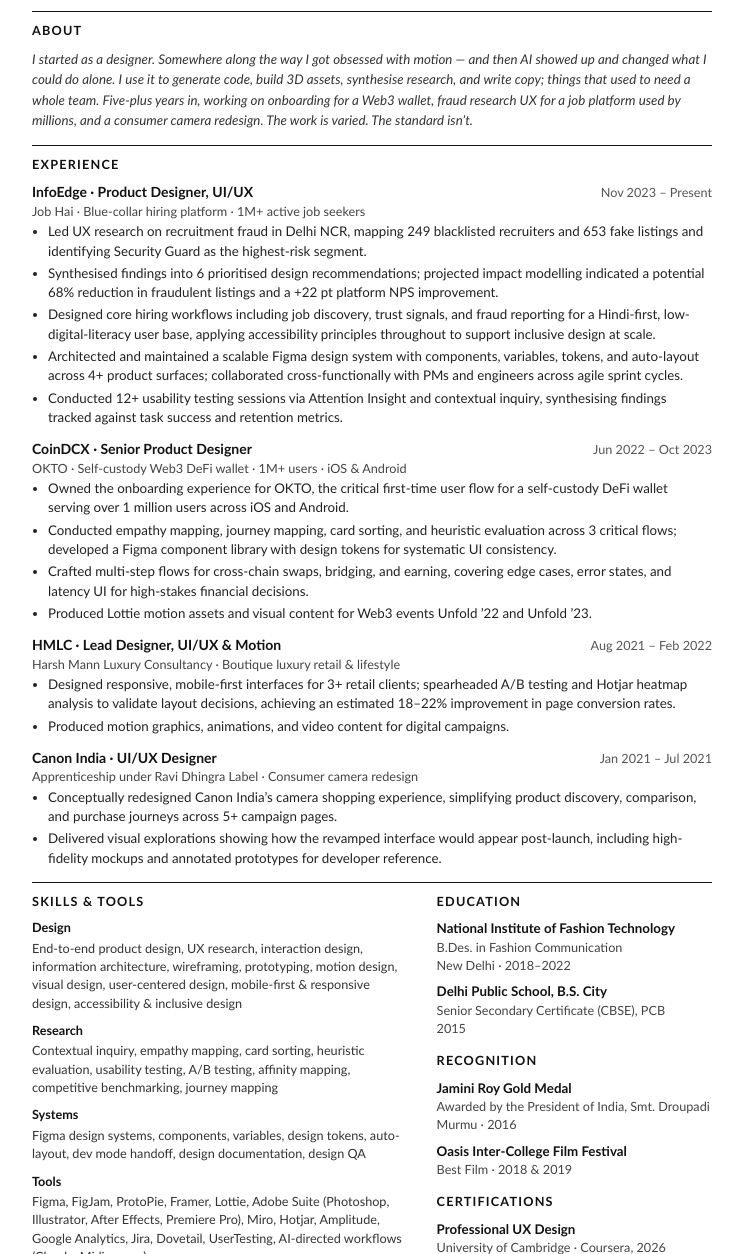
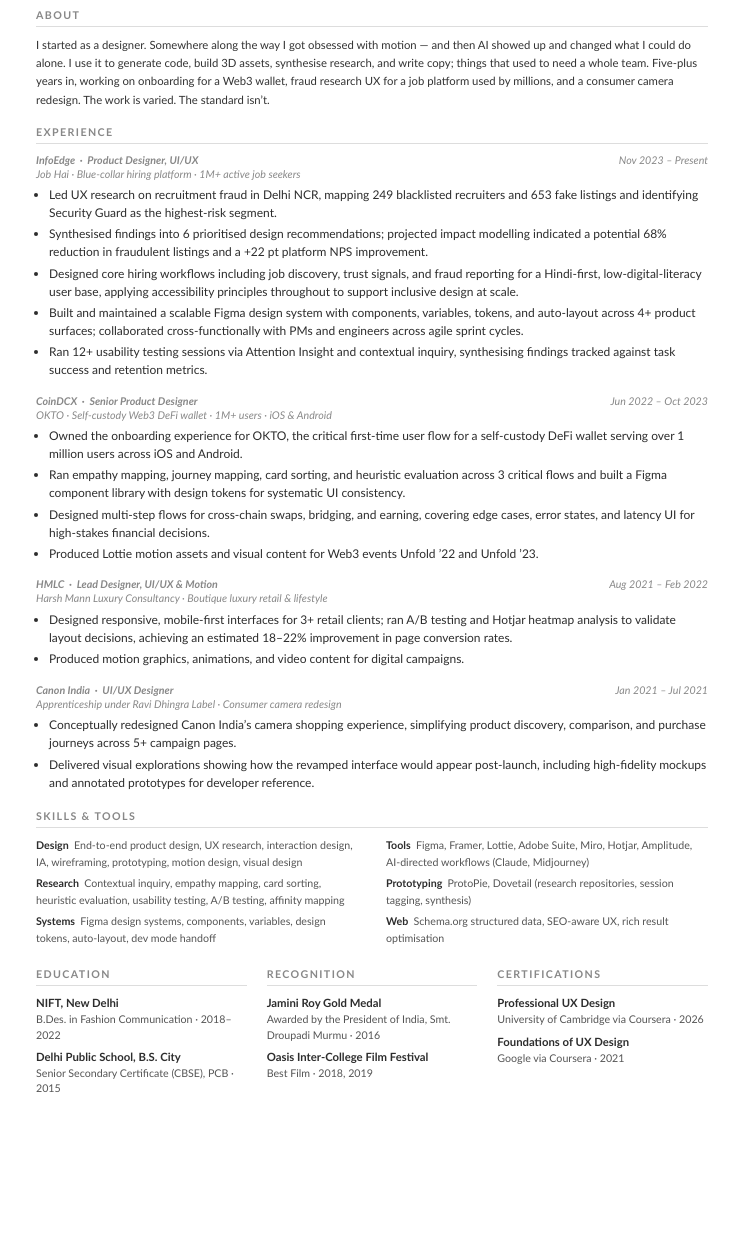
Before and after one commit to anandparth/Resume, a plain HTML site: page resume_bccl.html in a window 1280 px wide. Shown: the part 129-1383 px from the top of the page, without its empty margins (268-1011 px from the left). After the commit the page ends 1272 px from the top, so only its background shows below. Drawn offline with Linux system fonts and the light colour scheme.

Commit message:
Replicate DOCX exactly: typography, colors, 2-col skills, 3-col bottom, tight spacing

```diff
--- a/resume_bccl.html
+++ b/resume_bccl.html
@@ -3,81 +3,189 @@
 <head>
   <meta charset="UTF-8" />
   <meta name="viewport" content="width=device-width, initial-scale=1.0" />
-  <title>Parth Anand — Product Designer Resume</title>
+  <title>Parth Anand — Product Designer</title>
   <style>
     * { margin: 0; padding: 0; box-sizing: border-box; }
     body {
       font-family: 'Calibri', 'Arial', sans-serif;
-      font-size: 10.5pt;
+      background: #fff;
+      color: #2d2d2d;
+    }
+    .page {
+      max-width: 744px;
+      margin: 0 auto;
+      padding: 40px 36px;
+    }
+
+    /* ── Header ── */
+    .name {
+      font-size: 24pt;
+      font-weight: 700;
+      color: #111111;
+      line-height: 1.1;
+      margin-bottom: 3px;
+    }
+    .subtitle {
+      font-size: 10pt;
+      font-weight: 400;
+      color: #555555;
+      margin-bottom: 8px;
+    }
+    .contact {
+      display: flex;
+      flex-wrap: wrap;
+      align-items: center;
+      font-size: 8pt;
+      color: #888888;
+      margin-bottom: 22px;
+      gap: 0;
+    }
+    .contact a { color: #888888; text-decoration: none; }
+    .sep { margin: 0 7px; color: #bbbbbb; }
+
+    /* ── Section ── */
+    .section { margin-bottom: 16px; }
+    .section-title {
+      font-size: 8pt;
+      font-weight: 700;
+      color: #888888;
+      text-transform: uppercase;
+      letter-spacing: 1.4px;
+      padding-bottom: 5px;
+      border-bottom: 0.75px solid #dddddd;
+      margin-bottom: 9px;
+    }
+
+    /* ── About ── */
+    .about-text {
+      font-size: 8.5pt;
+      color: #333333;
+      line-height: 1.6;
+    }
+
+    /* ── Experience ── */
+    .job { margin-bottom: 13px; }
+    .job:last-child { margin-bottom: 0; }
+    .job-header {
+      display: flex;
+      justify-content: space-between;
+      align-items: baseline;
+      margin-bottom: 1px;
+    }
+    .job-company-title {
+      font-size: 8pt;
+      font-weight: 700;
+      font-style: italic;
+      color: #888888;
+    }
+    .job-date {
+      font-size: 8pt;
+      font-style: italic;
+      color: #888888;
+      white-space: nowrap;
+      margin-left: 12px;
+    }
+    .job-meta {
+      font-size: 8pt;
+      font-style: italic;
+      color: #888888;
+      margin-bottom: 5px;
+    }
+    .job ul {
+      padding-left: 13px;
+      list-style-type: disc;
+    }
+    .job li {
+      font-size: 9pt;
+      color: #2d2d2d;
+      line-height: 1.5;
+      padding-top: 1.2pt;
+      padding-bottom: 1.2pt;
+    }
+
+    /* ── Skills — 2-col ── */
+    .skills-grid {
+      display: grid;
+      grid-template-columns: 1fr 1fr;
+      gap: 0 28px;
+    }
+    .skill-row {
+      font-size: 8pt;
+      color: #555555;
+      line-height: 1.55;
+      margin-bottom: 5px;
+    }
+    .skill-row strong {
+      font-weight: 700;
+      color: #2d2d2d;
+    }
+
+    /* ── Bottom 3-col ── */
+    .bottom-grid {
+      display: grid;
+      grid-template-columns: 1fr 1fr 1fr;
+      gap: 0 20px;
+    }
+    .bottom-section-title {
+      font-size: 8pt;
+      font-weight: 700;
+      color: #888888;
+      text-transform: uppercase;
+      letter-spacing: 1.4px;
+      padding-bottom: 5px;
+      border-bottom: 0.75px solid #dddddd;
+      margin-bottom: 9px;
+    }
+    .bottom-entry { margin-bottom: 7px; }
+    .bottom-name {
+      font-size: 8.5pt;
+      font-weight: 700;
+      color: #2d2d2d;
+      line-height: 1.4;
+    }
+    .bottom-detail {
+      font-size: 8pt;
+      color: #555555;
       line-height: 1.45;
-      color: #1a1a1a;
-      background: #fff;
-      padding: 0;
     }
-    .page { max-width: 760px; margin: 0 auto; padding: 36px 40px; }
-    .header { margin-bottom: 14px; }
-    .header h1 { font-size: 22pt; font-weight: 700; letter-spacing: 0.5px; color: #111; }
-    .header .title { font-size: 11pt; font-weight: 400; color: #444; margin-top: 2px; }
-    .contact { margin-top: 6px; font-size: 9.5pt; color: #333; display: flex; flex-wrap: wrap; gap: 18px; }
-    .contact a { color: #333; text-decoration: none; }
-    hr { border: none; border-top: 1.5px solid #111; margin: 10px 0; }
-    .section { margin-bottom: 14px; }
-    .section-title { font-size: 9.5pt; font-weight: 700; text-transform: uppercase; letter-spacing: 1.2px; color: #111; margin-bottom: 8px; }
-    .about p { font-size: 10pt; color: #333; line-height: 1.55; font-style: italic; }
-    .job { margin-bottom: 12px; }
-    .job-header { display: flex; justify-content: space-between; align-items: baseline; flex-wrap: wrap; }
-    .job-company { font-size: 10.5pt; font-weight: 700; color: #111; }
-    .job-meta { font-size: 9.5pt; color: #444; margin-bottom: 1px; }
-    .job-date { font-size: 9.5pt; color: #555; white-space: nowrap; }
-    .job-title { font-size: 10pt; font-style: italic; color: #333; margin-bottom: 5px; }
-    .job ul { padding-left: 16px; list-style-type: disc; }
-    .job li { font-size: 10pt; color: #222; margin-bottom: 3px; }
-    .two-col { display: flex; gap: 32px; }
-    .col-left { flex: 1.15; }
-    .col-right { flex: 0.85; }
-    .skill-block { margin-bottom: 9px; }
-    .skill-label { font-size: 9.5pt; font-weight: 700; color: #111; margin-bottom: 2px; }
-    .skill-block p { font-size: 9.5pt; color: #333; line-height: 1.45; }
-    .edu-item, .cert-item, .award-item { margin-bottom: 7px; }
-    .edu-name { font-size: 10pt; font-weight: 700; color: #111; }
-    .edu-detail, .cert-detail, .award-detail { font-size: 9.5pt; color: #444; }
-    @media print { body { padding: 0; } .page { padding: 24px 30px; } }
+
+    @media print {
+      body { padding: 0; }
+      .page { padding: 30px 28px; max-width: 100%; }
+    }
   </style>
 </head>
 <body>
 <div class="page">
 
   <!-- Header -->
-  <div class="header">
-    <h1>Parth Anand</h1>
-    <div class="title">Product Designer &#8212; UI/UX</div>
+  <div class="name">Parth Anand</div>
+  <div class="subtitle">Product Designer, UI/UX</div>
   <div class="contact">
     <a href="mailto:parthanand1705@gmail.com">parthanand1705@gmail.com</a>
+    <span class="sep">&middot;</span>
     <span>+91 72096 84084</span>
+    <span class="sep">&middot;</span>
     <a href="https://linkedin.com/in/parthanand21" target="_blank">linkedin.com/in/parthanand21</a>
+    <span class="sep">&middot;</span>
     <a href="https://parthanand.in" target="_blank">parthanand.in</a>
+    <span class="sep">&middot;</span>
     <span>Noida, India</span>
   </div>
-  </div>
-
-  <hr />
 
   <!-- About -->
-  <div class="section about">
+  <div class="section">
     <div class="section-title">About</div>
-    <p>I started as a designer. Somewhere along the way I got obsessed with motion &#8212; and then AI showed up and changed what I could do alone. I use it to generate code, build 3D assets, synthesise research, and write copy; things that used to need a whole team. Five-plus years in, working on onboarding for a Web3 wallet, fraud research UX for a job platform used by millions, and a consumer camera redesign. The work is varied. The standard isn&#8217;t.</p>
+    <p class="about-text">I started as a designer. Somewhere along the way I got obsessed with motion &#8212; and then AI showed up and changed what I could do alone. I use it to generate code, build 3D assets, synthesise research, and write copy; things that used to need a whole team. Five-plus years in, working on onboarding for a Web3 wallet, fraud research UX for a job platform used by millions, and a consumer camera redesign. The work is varied. The standard isn&#8217;t.</p>
   </div>
-
-  <hr />
 
   <!-- Experience -->
   <div class="section">
     <div class="section-title">Experience</div>
 
-    <!-- InfoEdge -->
     <div class="job">
       <div class="job-header">
-        <span class="job-company">InfoEdge &middot; Product Designer, UI/UX</span>
+        <span class="job-company-title">InfoEdge &nbsp;&middot;&nbsp; Product Designer, UI/UX</span>
         <span class="job-date">Nov 2023 &#8211; Present</span>
       </div>
       <div class="job-meta">Job Hai &middot; Blue-collar hiring platform &middot; 1M+ active job seekers</div>
@@ -85,43 +193,40 @@
         <li>Led UX research on recruitment fraud in Delhi NCR, mapping 249 blacklisted recruiters and 653 fake listings and identifying Security Guard as the highest-risk segment.</li>
         <li>Synthesised findings into 6 prioritised design recommendations; projected impact modelling indicated a potential 68% reduction in fraudulent listings and a +22 pt platform NPS improvement.</li>
         <li>Designed core hiring workflows including job discovery, trust signals, and fraud reporting for a Hindi-first, low-digital-literacy user base, applying accessibility principles throughout to support inclusive design at scale.</li>
-        <li>Architected and maintained a scalable Figma design system with components, variables, tokens, and auto-layout across 4+ product surfaces; collaborated cross-functionally with PMs and engineers across agile sprint cycles.</li>
-        <li>Conducted 12+ usability testing sessions via Attention Insight and contextual inquiry, synthesising findings tracked against task success and retention metrics.</li>
+        <li>Built and maintained a scalable Figma design system with components, variables, tokens, and auto-layout across 4+ product surfaces; collaborated cross-functionally with PMs and engineers across agile sprint cycles.</li>
+        <li>Ran 12+ usability testing sessions via Attention Insight and contextual inquiry, synthesising findings tracked against task success and retention metrics.</li>
       </ul>
     </div>
 
-    <!-- CoinDCX -->
     <div class="job">
       <div class="job-header">
-        <span class="job-company">CoinDCX &middot; Senior Product Designer</span>
+        <span class="job-company-title">CoinDCX &nbsp;&middot;&nbsp; Senior Product Designer</span>
         <span class="job-date">Jun 2022 &#8211; Oct 2023</span>
       </div>
       <div class="job-meta">OKTO &middot; Self-custody Web3 DeFi wallet &middot; 1M+ users &middot; iOS &amp; Android</div>
       <ul>
         <li>Owned the onboarding experience for OKTO, the critical first-time user flow for a self-custody DeFi wallet serving over 1 million users across iOS and Android.</li>
-        <li>Conducted empathy mapping, journey mapping, card sorting, and heuristic evaluation across 3 critical flows; developed a Figma component library with design tokens for systematic UI consistency.</li>
-        <li>Crafted multi-step flows for cross-chain swaps, bridging, and earning, covering edge cases, error states, and latency UI for high-stakes financial decisions.</li>
+        <li>Ran empathy mapping, journey mapping, card sorting, and heuristic evaluation across 3 critical flows and built a Figma component library with design tokens for systematic UI consistency.</li>
+        <li>Designed multi-step flows for cross-chain swaps, bridging, and earning, covering edge cases, error states, and latency UI for high-stakes financial decisions.</li>
         <li>Produced Lottie motion assets and visual content for Web3 events Unfold &#8217;22 and Unfold &#8217;23.</li>
       </ul>
     </div>
 
-    <!-- HMLC -->
     <div class="job">
       <div class="job-header">
-        <span class="job-company">HMLC &middot; Lead Designer, UI/UX &amp; Motion</span>
+        <span class="job-company-title">HMLC &nbsp;&middot;&nbsp; Lead Designer, UI/UX &amp; Motion</span>
         <span class="job-date">Aug 2021 &#8211; Feb 2022</span>
       </div>
       <div class="job-meta">Harsh Mann Luxury Consultancy &middot; Boutique luxury retail &amp; lifestyle</div>
       <ul>
-        <li>Designed responsive, mobile-first interfaces for 3+ retail clients; spearheaded A/B testing and Hotjar heatmap analysis to validate layout decisions, achieving an estimated 18&#8211;22% improvement in page conversion rates.</li>
+        <li>Designed responsive, mobile-first interfaces for 3+ retail clients; ran A/B testing and Hotjar heatmap analysis to validate layout decisions, achieving an estimated 18&#8211;22% improvement in page conversion rates.</li>
         <li>Produced motion graphics, animations, and video content for digital campaigns.</li>
       </ul>
     </div>
 
-    <!-- Canon India -->
     <div class="job">
       <div class="job-header">
-        <span class="job-company">Canon India &middot; UI/UX Designer</span>
+        <span class="job-company-title">Canon India &nbsp;&middot;&nbsp; UI/UX Designer</span>
         <span class="job-date">Jan 2021 &#8211; Jul 2021</span>
       </div>
       <div class="job-meta">Apprenticeship under Ravi Dhingra Label &middot; Consumer camera redesign</div>
@@ -132,78 +237,56 @@
     </div>
   </div>
 
-  <hr />
-
-  <!-- Skills + Education -->
-  <div class="two-col">
-    <div class="col-left">
+  <!-- Skills & Tools -->
   <div class="section">
     <div class="section-title">Skills &amp; Tools</div>
-
-        <div class="skill-block">
-          <div class="skill-label">Design</div>
-          <p>End-to-end product design, UX research, interaction design, information architecture, wireframing, prototyping, motion design, visual design, user-centered design, mobile-first &amp; responsive design, accessibility &amp; inclusive design</p>
+    <div class="skills-grid">
+      <div>
+        <div class="skill-row"><strong>Design &nbsp;</strong>End-to-end product design, UX research, interaction design, IA, wireframing, prototyping, motion design, visual design</div>
+        <div class="skill-row"><strong>Research &nbsp;</strong>Contextual inquiry, empathy mapping, card sorting, heuristic evaluation, usability testing, A/B testing, affinity mapping</div>
+        <div class="skill-row"><strong>Systems &nbsp;</strong>Figma design systems, components, variables, design tokens, auto-layout, dev mode handoff</div>
       </div>
-
-        <div class="skill-block">
-          <div class="skill-label">Research</div>
-          <p>Contextual inquiry, empathy mapping, card sorting, heuristic evaluation, usability testing, A/B testing, affinity mapping, competitive benchmarking, journey mapping</p>
-        </div>
-
-        <div class="skill-block">
-          <div class="skill-label">Systems</div>
-          <p>Figma design systems, components, variables, design tokens, auto-layout, dev mode handoff, design documentation, design QA</p>
-        </div>
-
-        <div class="skill-block">
-          <div class="skill-label">Tools</div>
-          <p>Figma, FigJam, ProtoPie, Framer, Lottie, Adobe Suite (Photoshop, Illustrator, After Effects, Premiere Pro), Miro, Hotjar, Amplitude, Google Analytics, Jira, Dovetail, UserTesting, AI-directed workflows (Claude, Midjourney)</p>
-        </div>
-
-        <div class="skill-block">
-          <div class="skill-label">Web</div>
-          <p>Schema.org markup (JobPosting, NewsArticle, Product), SEO-aware UX, rich result optimisation, HTML/CSS (basic)</p>
+      <div>
+        <div class="skill-row"><strong>Tools &nbsp;</strong>Figma, Framer, Lottie, Adobe Suite, Miro, Hotjar, Amplitude, AI-directed workflows (Claude, Midjourney)</div>
+        <div class="skill-row"><strong>Prototyping &nbsp;</strong>ProtoPie, Dovetail (research repositories, session tagging, synthesis)</div>
+        <div class="skill-row"><strong>Web &nbsp;</strong>Schema.org structured data, SEO-aware UX, rich result optimisation</div>
       </div>
     </div>
   </div>
 
-    <div class="col-right">
-      <div class="section">
-        <div class="section-title">Education</div>
-        <div class="edu-item">
-          <div class="edu-name">National Institute of Fashion Technology</div>
-          <div class="edu-detail">B.Des. in Fashion Communication</div>
-          <div class="edu-detail">New Delhi &middot; 2018&#8211;2022</div>
+  <!-- Education · Recognition · Certifications -->
+  <div class="bottom-grid">
+    <div>
+      <div class="bottom-section-title">Education</div>
+      <div class="bottom-entry">
+        <div class="bottom-name">NIFT, New Delhi</div>
+        <div class="bottom-detail">B.Des. in Fashion Communication &middot; 2018&#8211;2022</div>
       </div>
-        <div class="edu-item">
-          <div class="edu-name">Delhi Public School, B.S. City</div>
-          <div class="edu-detail">Senior Secondary Certificate (CBSE), PCB</div>
-          <div class="edu-detail">2015</div>
+      <div class="bottom-entry">
+        <div class="bottom-name">Delhi Public School, B.S. City</div>
+        <div class="bottom-detail">Senior Secondary Certificate (CBSE), PCB &middot; 2015</div>
       </div>
     </div>
-
-      <div class="section">
-        <div class="section-title">Recognition</div>
-        <div class="award-item">
-          <div class="edu-name">Jamini Roy Gold Medal</div>
-          <div class="award-detail">Awarded by the President of India, Smt. Droupadi Murmu &middot; 2016</div>
+    <div>
+      <div class="bottom-section-title">Recognition</div>
+      <div class="bottom-entry">
+        <div class="bottom-name">Jamini Roy Gold Medal</div>
+        <div class="bottom-detail">Awarded by the President of India, Smt. Droupadi Murmu &middot; 2016</div>
       </div>
-        <div class="award-item">
-          <div class="edu-name">Oasis Inter-College Film Festival</div>
-          <div class="award-detail">Best Film &middot; 2018 &amp; 2019</div>
+      <div class="bottom-entry">
+        <div class="bottom-name">Oasis Inter-College Film Festival</div>
+        <div class="bottom-detail">Best Film &middot; 2018, 2019</div>
       </div>
     </div>
-
-      <div class="section">
-        <div class="section-title">Certifications</div>
-        <div class="cert-item">
-          <div class="edu-name">Professional UX Design</div>
-          <div class="cert-detail">University of Cambridge &middot; Coursera, 2026</div>
+    <div>
+      <div class="bottom-section-title">Certifications</div>
+      <div class="bottom-entry">
+        <div class="bottom-name">Professional UX Design</div>
+        <div class="bottom-detail">University of Cambridge via Coursera &middot; 2026</div>
       </div>
-        <div class="cert-item">
-          <div class="edu-name">Foundations of UX Design</div>
-          <div class="cert-detail">Google &middot; Coursera, 2021</div>
-        </div>
+      <div class="bottom-entry">
+        <div class="bottom-name">Foundations of UX Design</div>
+        <div class="bottom-detail">Google via Coursera &middot; 2021</div>
       </div>
     </div>
   </div>
```
Also changed, not shown: 1 other file. Lines whose indentation alone changed are shown as unchanged.
